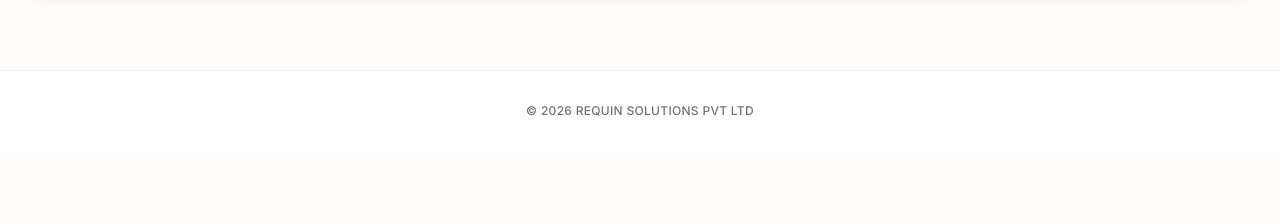
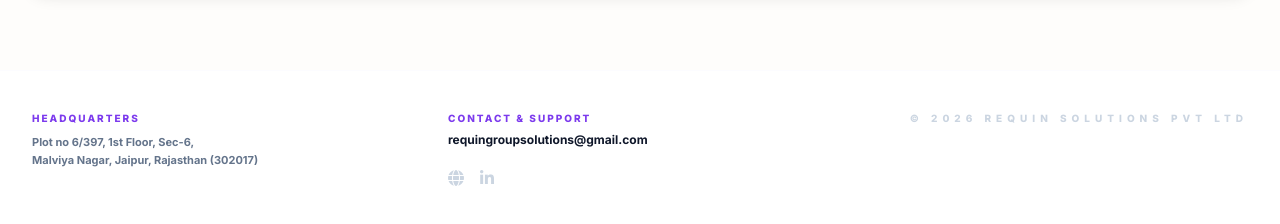
Before and after one commit to Durgeshhhhhh/copyscan_new, a React (Vite) app: page / in a window 1280 px wide. Shown: the part 2916-3140 px from the top of the page. Before the commit the page ends 3067 px from the top, so only its background shows below. Built offline with nearby package versions, Linux system fonts and the light colour scheme; no server answers.

Commit message:
made the changes in footer

```diff
--- a/components/LandingPage.tsx
+++ b/components/LandingPage.tsx
@@ -288,10 +288,37 @@
         </div>
       </section>
 
-      <footer className="py-8 border-t border-charcoal-100 bg-white/90 backdrop-blur-sm text-center">
-        <p className="text-xs font-medium text-charcoal-500 uppercase tracking-wide">
-          © {new Date().getFullYear()} Requin Solutions Pvt Ltd
-        </p>
+      <footer className="bg-white border-t border-violet-50/30 px-8 py-10">
+        <div className="max-w-7xl mx-auto grid grid-cols-1 md:grid-cols-3 gap-8 items-start">
+          <div className="space-y-2">
+            <h4 className="text-[10px] font-black uppercase tracking-[0.2em] text-violet-600">Headquarters</h4>
+            <p className="text-[11px] font-bold text-slate-500 leading-relaxed">
+              Plot no 6/397, 1st Floor, Sec-6,<br/>
+              Malviya Nagar, Jaipur, Rajasthan (302017)
+            </p>
+          </div>
+
+          <div className="space-y-3 text-center md:text-left">
+            <h4 className="text-[10px] font-black uppercase tracking-[0.2em] text-violet-600">Contact & Support</h4>
+            <a href="mailto:requingroupsolutions@gmail.com" className="text-xs font-bold text-slate-900 hover:text-violet-600 transition-colors">
+              requingroupsolutions@gmail.com
+            </a>
+            <div className="flex justify-center md:justify-start space-x-4 pt-1">
+              <a href="https://www.requingroup.com/" target="_blank" rel="noopener noreferrer" className="text-slate-300 hover:text-slate-900 transition-colors">
+                <i className="fas fa-globe"></i>
+              </a>
+              <a href="https://www.linkedin.com/company/requin-solutions-pvt-ltdd/about/" target="_blank" rel="noopener noreferrer" className="text-slate-300 hover:text-slate-900 transition-colors">
+                <i className="fab fa-linkedin-in"></i>
+              </a>
+            </div>
+          </div>
+
+          <div className="md:text-right flex flex-col items-center md:items-end space-y-2">
+            <p className="text-[10px] font-black uppercase tracking-[0.5em] text-slate-300">
+              © {new Date().getFullYear()} Requin Solutions Pvt Ltd
+            </p>
+          </div>
+        </div>
       </footer>
     </div>
   );
--- a/components/Layout.tsx
+++ b/components/Layout.tsx
@@ -99,10 +99,37 @@
         </div>
       </main>
 
-      <footer className="bg-white/90 backdrop-blur-sm border-t border-charcoal-100 px-6 py-5 text-center">
-        <p className="text-xs font-medium uppercase tracking-wider text-charcoal-500">
-          © {new Date().getFullYear()} Requin Solutions Pvt Ltd
-        </p>
+      <footer className="bg-white border-t border-violet-50/30 px-8 py-10">
+        <div className="max-w-7xl mx-auto grid grid-cols-1 md:grid-cols-3 gap-8 items-start">
+          <div className="space-y-2">
+            <h4 className="text-[10px] font-black uppercase tracking-[0.2em] text-violet-600">Headquarters</h4>
+            <p className="text-[11px] font-bold text-slate-500 leading-relaxed">
+              Plot no 6/397, 1st Floor, Sec-6,<br/>
+              Malviya Nagar, Jaipur, Rajasthan (302017)
+            </p>
+          </div>
+
+          <div className="space-y-3 text-center md:text-left">
+            <h4 className="text-[10px] font-black uppercase tracking-[0.2em] text-violet-600">Contact & Support</h4>
+            <a href="mailto:requingroupsolutions@gmail.com" className="text-xs font-bold text-slate-900 hover:text-violet-600 transition-colors">
+              requingroupsolutions@gmail.com
+            </a>
+            <div className="flex justify-center md:justify-start space-x-4 pt-1">
+              <a href="https://www.requingroup.com/" target="_blank" rel="noopener noreferrer" className="text-slate-300 hover:text-slate-900 transition-colors">
+                <i className="fas fa-globe"></i>
+              </a>
+              <a href="https://www.linkedin.com/company/requin-solutions-pvt-ltdd/about/" target="_blank" rel="noopener noreferrer" className="text-slate-300 hover:text-slate-900 transition-colors">
+                <i className="fab fa-linkedin-in"></i>
+              </a>
+            </div>
+          </div>
+
+          <div className="md:text-right flex flex-col items-center md:items-end space-y-2">
+            <p className="text-[10px] font-black uppercase tracking-[0.5em] text-slate-300">
+              © {new Date().getFullYear()} Requin Solutions Pvt Ltd
+            </p>
+          </div>
+        </div>
       </footer>
     </div>
   );
```
